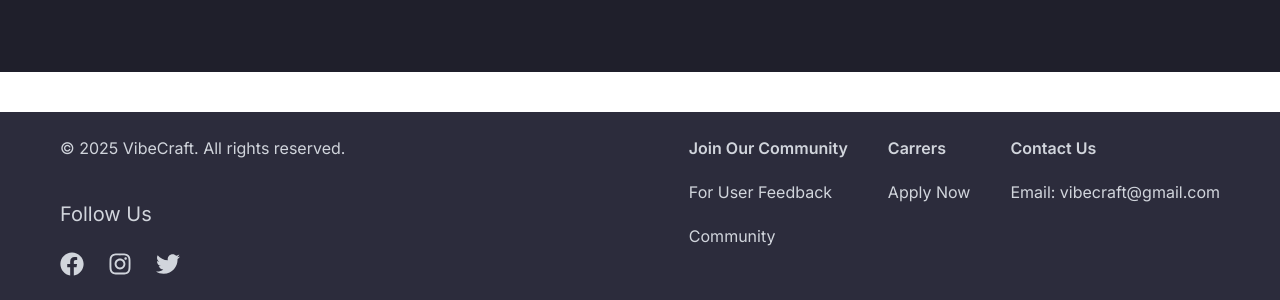
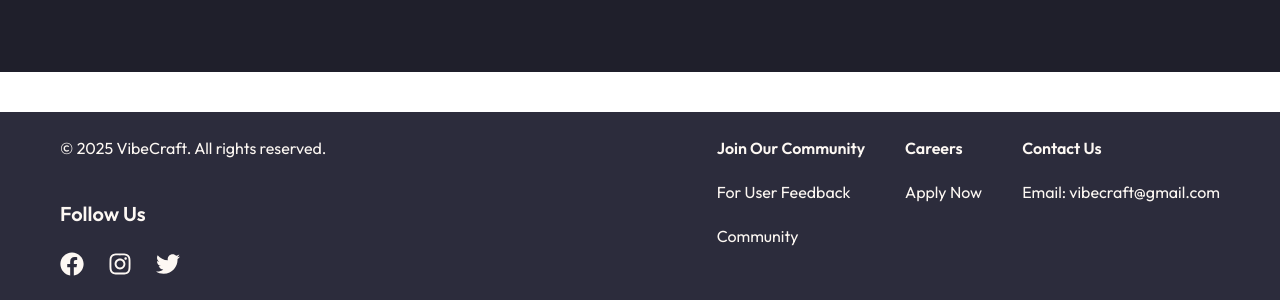
Before and after one commit to mariaashraf1/VibeCraft, a React (Vite) app in the folder vibe_craft/: page /about in a window 1280 px wide. Shown: the part 728-1028 px from the top of the page. Built offline with nearby package versions, Linux system fonts and the light colour scheme.

Commit message:
Refactor FeaturesPreview and Footer components for improved styling; add HobbySection component to HomePage

```diff
--- a/vibe_craft/src/components/FeaturesPreview.jsx
+++ b/vibe_craft/src/components/FeaturesPreview.jsx
@@ -20,11 +20,11 @@ export default function FeaturesPreview() {
   ];
 
   return (
-    <div className="mt-20 text-center px-6 md:px-16 lg:px-24 ">
-      <h2 className="text-3xl md:text-4xl font-semibold text-[#FDF8F3] mb-6">
+    <div className="mt-20 text-center px-6 md:px-16 lg:px-24  mb-10">
+      <h1 className="text-4xl font-outfit-semibold text-[#FDF8F3] mb-6">
         What You Can Do with VibeCraft
-      </h2>
-      <p className="text-[#C0C0C0] mb-12 text-lg">
+      </h1>
+      <p className="text-[#C0C0C0] font-outift mb-12 text-lg">
       VibeCraft transforms your emotions into action. Whether you feel calm, sad, or inspired — it connects you to matching music, creative hobbies, and visuals that reflect your inner mood.
       </p>
 
--- a/vibe_craft/src/components/Footer.jsx
+++ b/vibe_craft/src/components/Footer.jsx
@@ -1,11 +1,11 @@
 import { FaFacebook, FaInstagram, FaTwitter, FaLinkedin } from "react-icons/fa";
 export default function Footer() {
     return (
-      <footer className="bg-[#2C2C3C] text-gray-300 text-center py-6 mt-10">
+      <footer className="bg-[#2C2C3C] text-[#FDF8F3] font-outfit text-center py-6 mt-10">
         <div className="flex justify-between mr-15 ml-15">
         <div className="flex flex-col items-start justify-start ">
-        <p className="text-l ">© 2025 VibeCraft. All rights reserved.</p>
-        <p className="text-xl mt-10">Follow Us</p>
+        <p className="text-l font-outfit">© 2025 VibeCraft. All rights reserved.</p>
+        <p className="text-xl mt-10 font-outfit-semibold">Follow Us</p>
         <div className="flex  justify-start space-x-6 mt-6 text-2xl">
           <a href="https://facebook.com" target="_blank" className="hover:text-blue-500">
             <FaFacebook />
@@ -20,17 +20,17 @@ export default function Footer() {
           </div>
           <div className="flex justify-start space-x-10 ">
           <div className="flex flex-col justify-start item-start space-y-5  ">
-            <p className="text-l flex font-semibold  ">Join Our Community</p>
-            <p className="text-l flex">For User Feedback</p>
-            <p className="text-l flex">Community</p>
+            <p className="text-l flex font-outfit-semibold  ">Join Our Community</p>
+            <p className="text-l flex font-outfit">For User Feedback</p>
+            <p className="text-l flex font-outfit">Community</p>
           </div>
           <div className="flex flex-col justify-start item-start space-y-5 ">
-            <p className="text-l flex font-semibold ">Carrers</p>
-            <p className="text-l flex ">Apply Now</p>
+            <p className="text-l flex font-outfit-semibold ">Careers</p>
+            <p className="text-l flex font-outfit ">Apply Now</p>
           </div>
           <div className="flex flex-col justify-start item-start space-y-5  ">
-            <p className="text-l flex font-semibold ">Contact Us</p>
-            <p className="text-l flex ">Email: vibecraft@gmail.com</p>
+            <p className="text-l flex font-outfit-semibold ">Contact Us</p>
+            <p className="text-l flex font-outfit ">Email: vibecraft@gmail.com</p>
           </div>
           </div>
         </div>
--- /dev/null
+++ b/vibe_craft/src/components/HobbySection.jsx
@@ -0,0 +1,38 @@
+import { useEffect } from "react";
+import { useHobbyStore } from "../stores/HobbyStore";
+export default function HobbySection() {
+    const { hobbies, fetchHobbies, loading, error } = useHobbyStore();
+    useEffect(() => {
+      fetchHobbies();
+    }, [fetchHobbies]);
+
+    return(
+       <>
+        <h1 className="text-4xl font-outfit-semibold mt-20 text-[#FDF8F3] text-center">
+          Match your mood with creative hobbies and crafts.
+          </h1>
+        <div className="flex items-start justify-start space-x-10 mt-10  overflow-x-auto no-scrollbar">
+            {loading && <p>Loading...</p>}
+            {error && <p>Error: {error}</p>}
+            {!loading &&
+              !error &&
+              hobbies.map((item) => (
+                <div key={item.id} className="mb-4 flex-shrink-0">
+                  {/* Image wrapper */}
+                  <div className="rounded-2xl overflow-hidden">
+                    <img
+                      src={item.image}
+                      alt="home1"
+                      className="w-[220px] h-[220px] object-cover transition-transform duration-300 hover:scale-120"
+                    />
+                  </div>
+                  <h3 className="text-xl font-outfit-semibold mt-6 text-[#FDF8F3]">
+                    {item.name}
+                  </h3>
+                </div>
+              ))}
+          </div>
+          </>
+
+    );
+}
--- a/vibe_craft/src/pages/HomePage.jsx
+++ b/vibe_craft/src/pages/HomePage.jsx
@@ -1,14 +1,8 @@
 import girl6 from "../assets/girl6.png";
-import { useEffect } from "react";
-import { useHobbyStore } from "../stores/HobbyStore";
+import HobbySection from "../components/HobbySection";
 import FeaturesPreview from "../components/FeaturesPreview";
 import  MusicSection from "../components/MusicSection";
 export default function HomePage() {
-  const { hobbies, fetchHobbies, loading, error } = useHobbyStore();
-  useEffect(() => {
-    fetchHobbies();
-  }, [fetchHobbies]);
-
   return (
     <div className="flex flex-col items-center justify-center">
       {/* start of main container */}
@@ -46,32 +40,7 @@ export default function HomePage() {
             </div>
           </div>
           <FeaturesPreview />
-          <h1 className="text-3xl font-outfit-semibold mt-20 text-[#FDF8F3]">
-          Match your mood with creative hobbies and crafts.
-          </h1>
-
-          <div className="flex items-start justify-start space-x-10 mt-10  overflow-x-auto no-scrollbar">
-            {loading && <p>Loading...</p>}
-            {error && <p>Error: {error}</p>}
-            {!loading &&
-              !error &&
-              hobbies.map((item) => (
-                <div key={item.id} className="mb-4 flex-shrink-0">
-                  {/* Image wrapper */}
-                  <div className="rounded-2xl overflow-hidden">
-                    <img
-                      src={item.image}
-                      alt="home1"
-                      className="w-[220px] h-[220px] object-cover transition-transform duration-300 hover:scale-120"
-                    />
-                  </div>
-                  <h3 className="text-xl font-outfit-semibold mt-6 text-[#FDF8F3]">
-                    {item.name}
-                  </h3>
-                </div>
-              ))}
-          </div>
-
+          <HobbySection/>
           <MusicSection />
 
 
```
